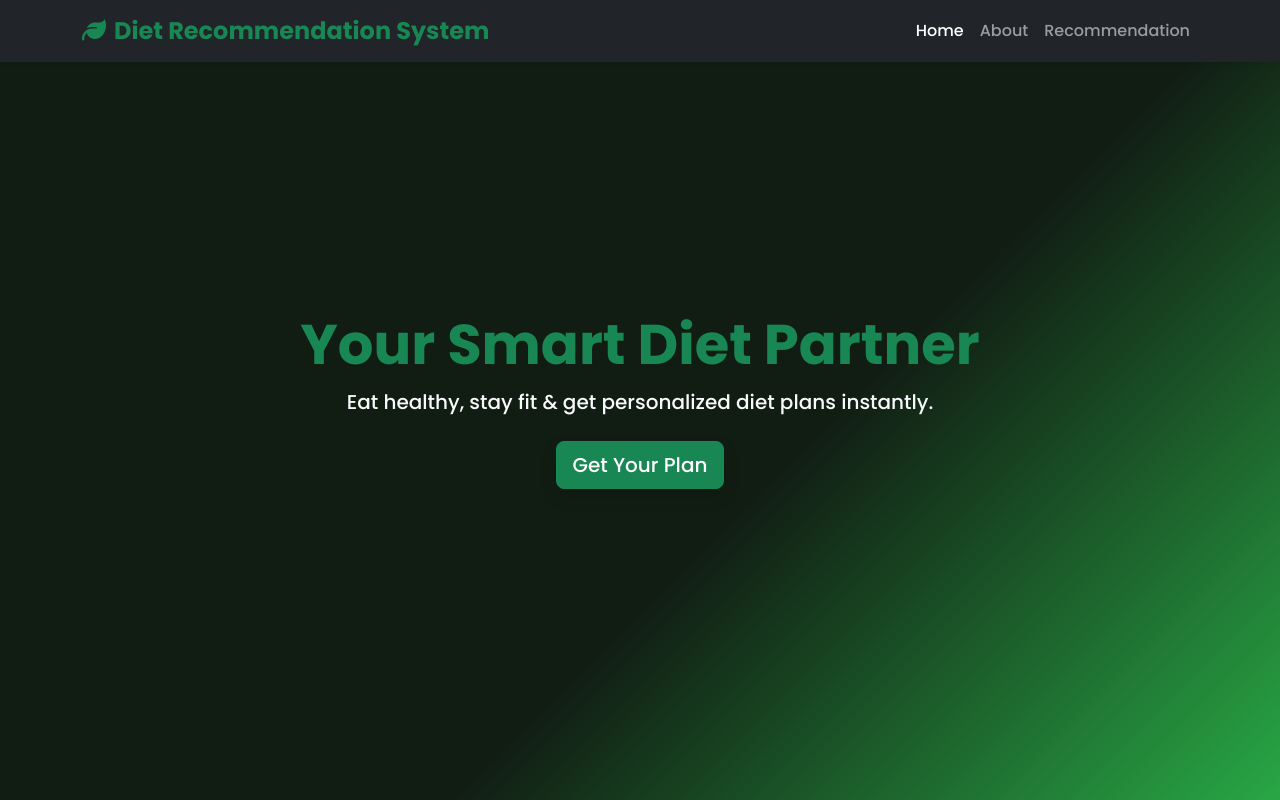
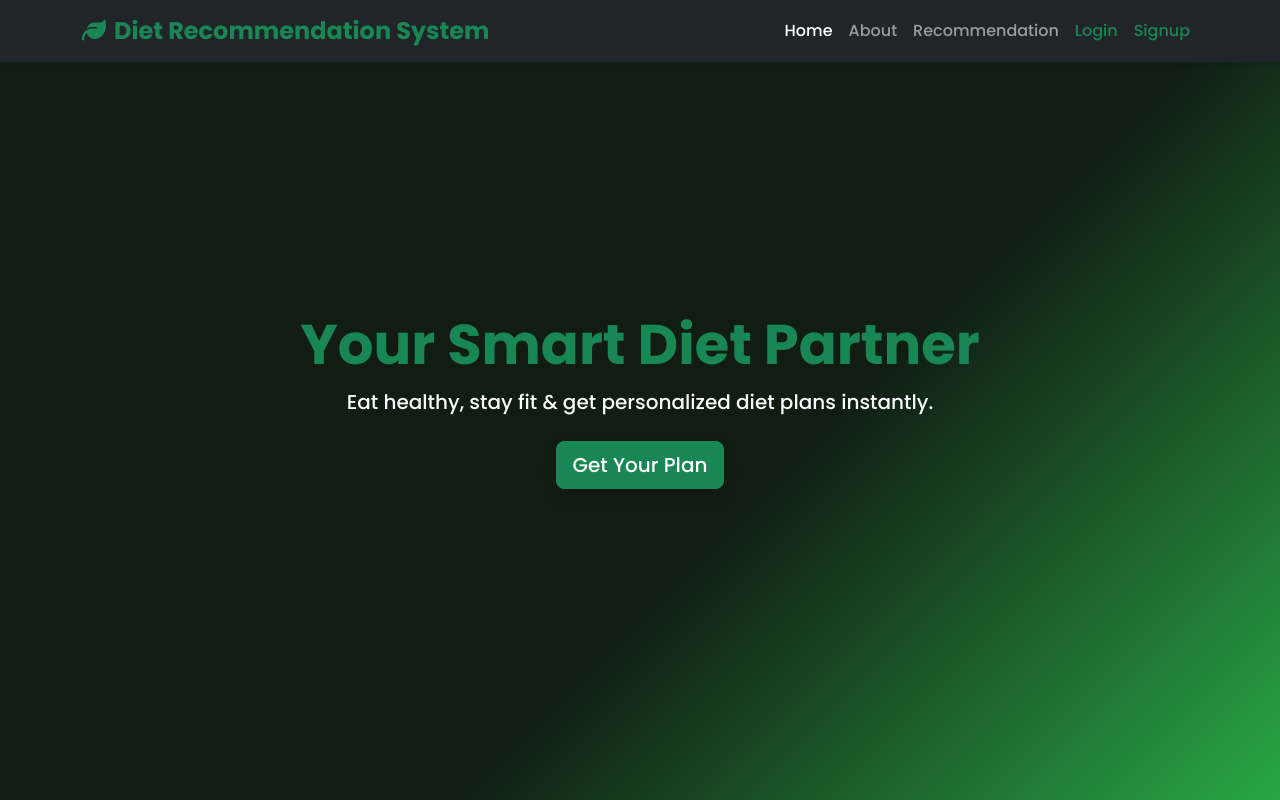
Before and after one commit to kavya28-hub/diet-frontend, a plain HTML site: page index.html in a window 1280 px wide. Shown: the top 800 px of the page. Drawn offline with nearby package versions, Linux system fonts and the light colour scheme.

Commit message:
Update index.html

```diff
--- a/index.html
+++ b/index.html
@@ -43,10 +43,15 @@
       </button>
       <div class="collapse navbar-collapse justify-content-end" id="navbarNav">
         <ul class="navbar-nav">
-          <li class="nav-item"><a class="nav-link active" href="#home">Home</a></li>
-          <li class="nav-item"><a class="nav-link" href="#about">About</a></li>
-          <li class="nav-item"><a class="nav-link" href="#recommend">Recommendation</a></li>
-        </ul>
+    <li class="nav-item"><a class="nav-link active" href="#home">Home</a></li>
+    <li class="nav-item"><a class="nav-link" href="#about">About</a></li>
+    <li class="nav-item"><a class="nav-link" href="#recommend">Recommendation</a></li>
+
+    <!-- NEW BUTTONS -->
+    <li class="nav-item"><a class="nav-link text-success" href="login.html">Login</a></li>
+    <li class="nav-item"><a class="nav-link text-success" href="signup.html">Signup</a></li>
+</ul>
+
       </div>
     </div>
   </nav>
```
